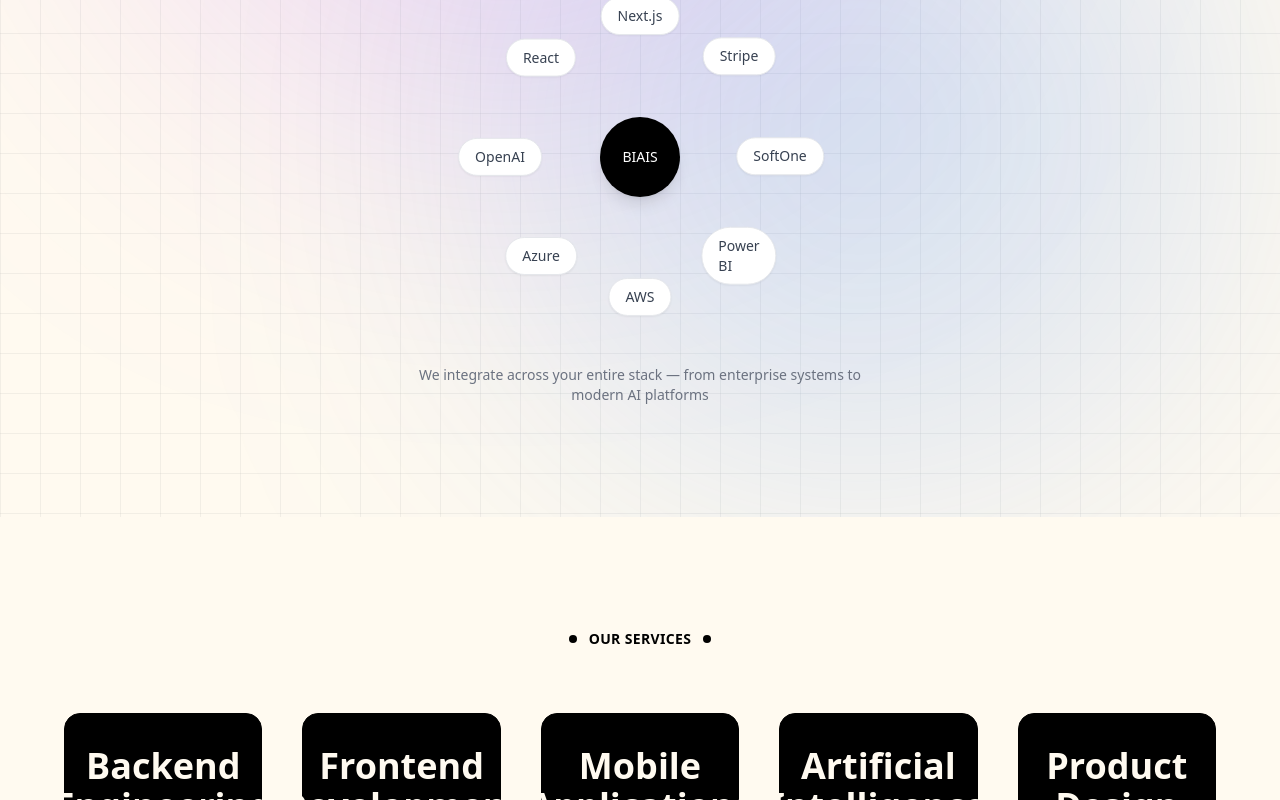
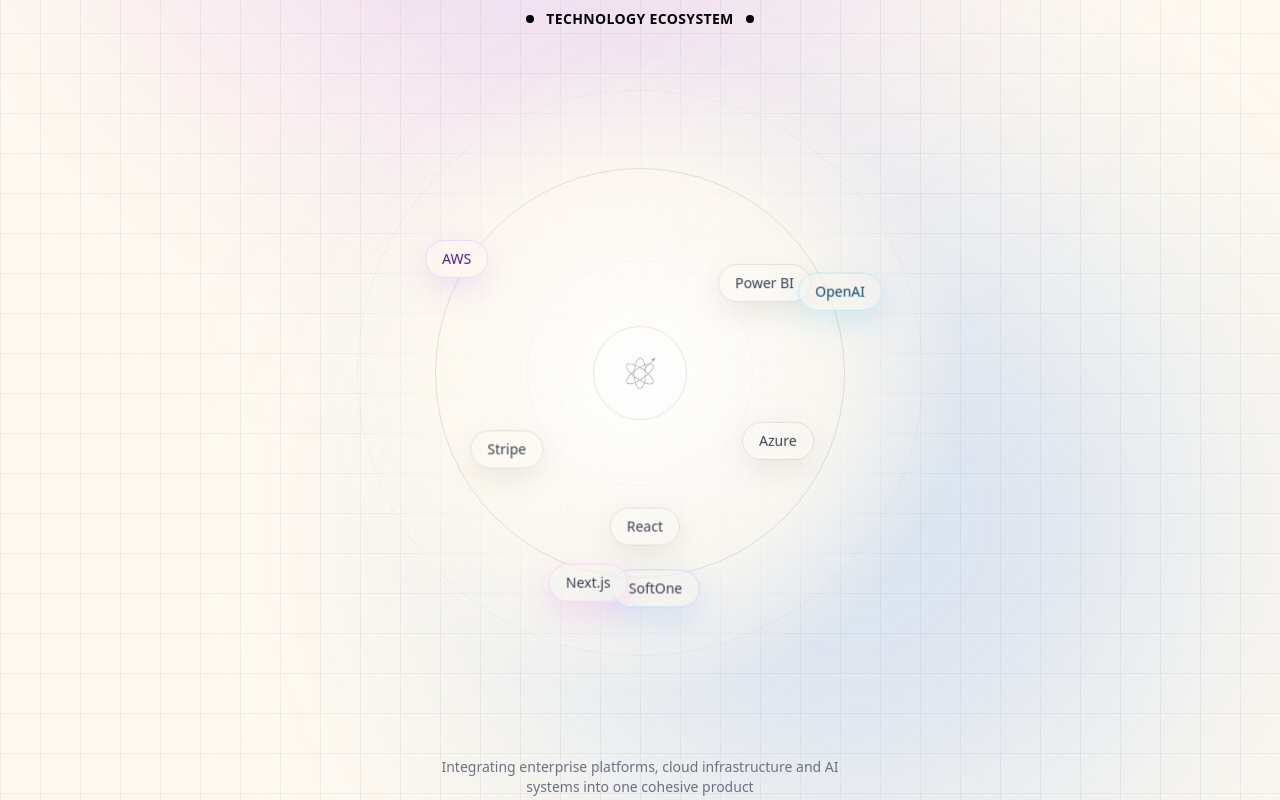
Before and after one commit to ileana2303/BIAIS-WEB, a Next.js app: page / in a window 1280 px wide. Shown: the part 820-1620 px from the top of the page. Built offline with nearby package versions, Linux system fonts and the light colour scheme.

Commit message:
builds techOrbit

```diff
--- a/app/globals.css
+++ b/app/globals.css
@@ -12,18 +12,76 @@
   }
 }
 
-@keyframes float {
+@keyframes techOrbit {
   0% {
-    transform: translate(-50%, -50%) translateY(0px);
+    transform: translate(-50%, -50%) rotate(var(--orbit-angle));
+  }
+
+  100% {
+    transform: translate(-50%, -50%) rotate(calc(var(--orbit-angle) + 1turn));
+  }
+}
+
+@keyframes techOrbitCounter {
+  0% {
+    transform: translateX(var(--orbit-radius)) rotate(var(--orbit-counter-angle));
+  }
+
+  100% {
+    transform: translateX(var(--orbit-radius)) rotate(calc(var(--orbit-counter-angle) - 1turn));
+  }
+}
+
+@keyframes techOrbitPulse {
+  0%,
+  100% {
+    opacity: 0.38;
+    transform: scale(0.96);
   }
 
   50% {
-    transform: translate(-50%, -50%) translateY(-10px);
+    opacity: 0.72;
+    transform: scale(1.02);
+  }
+}
+
+@keyframes techOrbitCorePulse {
+  from {
+    transform: scale(0.98);
   }
 
-  100% {
-    transform: translate(-50%, -50%) translateY(0px);
+  to {
+    transform: scale(1.03);
   }
+}
+
+.tech-orbit-node {
+  animation-delay: var(--orbit-delay);
+  animation-direction: var(--orbit-direction);
+  animation-duration: var(--orbit-duration);
+  animation-iteration-count: infinite;
+  animation-name: techOrbit;
+  animation-play-state: running;
+  animation-timing-function: linear;
+}
+
+.tech-orbit-node-label {
+  animation-delay: var(--orbit-delay);
+  animation-direction: var(--orbit-direction);
+  animation-duration: var(--orbit-duration);
+  animation-iteration-count: infinite;
+  animation-name: techOrbitCounter;
+  animation-play-state: running;
+  animation-timing-function: linear;
+  white-space: nowrap;
+}
+
+.tech-orbit-pulse {
+  animation: techOrbitPulse 5.5s ease-in-out infinite;
+}
+
+.tech-orbit-core {
+  animation: techOrbitCorePulse 3.2s ease-in-out infinite alternate;
 }
 
 .animate-scroll {
--- a/app/tech-orbit/page.tsx
+++ b/app/tech-orbit/page.tsx
@@ -1,6 +1,7 @@
 "use client";
 
-import { useEffect, useState } from "react";
+import Image from "next/image";
+import type { CSSProperties } from "react";
 
 const tech = [
     "SoftOne",
@@ -13,63 +14,87 @@
     "Stripe",
 ];
 
+const accentLabelClasses = [
+    "border-blue-200/80 bg-blue-500/12 text-blue-900 shadow-[0_12px_32px_rgba(59,130,246,0.16)]",
+    "",
+    "border-violet-200/80 bg-violet-500/12 text-violet-900 shadow-[0_12px_32px_rgba(168,85,247,0.16)]",
+    "",
+    "border-sky-200/80 bg-sky-500/12 text-sky-900 shadow-[0_12px_32px_rgba(14,165,233,0.16)]",
+    "",
+    "border-fuchsia-200/80 bg-fuchsia-500/12 text-fuchsia-900 shadow-[0_12px_32px_rgba(217,70,239,0.16)]",
+    "",
+];
+
 export default function TechOrbit() {
-    const [positions, setPositions] = useState([]);
+    return (
+        <section
+            id="techorbit"
+            className="flex flex-col items-center px-6 py-24 sm:py-28"
+        >
 
-    useEffect(() => {
-        const radius = 140;
-        const center = 160;
-
-        const newPositions = tech.map((_, i) => {
-            const angle = (i / tech.length) * 2 * Math.PI;
-
-            return {
-                x: center + radius * Math.cos(angle),
-                y: center + radius * Math.sin(angle),
-                delay: i * 0.2,
-            };
-        });
-
-        setPositions(newPositions);
-    }, []);
-
-    return (
-        <section id="techorbit" className="pt-6 pb-24 md:pt-8 md:pb-28">
-            <div className="flex flex-col items-center">
-                <h2 className="mb-12 flex items-center justify-center gap-3 text-center text-sm font-bold tracking-wide text-black">
+            <h2 className="mb-6 flex items-center justify-center gap-3 text-center text-sm font-bold tracking-wide text-black">
                 <span className="w-2 h-2 bg-black rounded-full" />
                 TECHNOLOGY ECOSYSTEM
                 <span className="w-2 h-2 bg-black rounded-full" />
             </h2>
 
-                <div className="relative h-[320px] w-[320px]">
+            {/* Orbit container */}
+            <div className="relative flex h-[min(92vw,40rem)] w-[min(92vw,40rem)] max-h-[40rem] max-w-[40rem] items-center justify-center">
+                <div className="pointer-events-none absolute inset-0 rounded-full bg-[radial-gradient(circle_at_center,rgba(255,255,255,0.96)_0%,rgba(255,250,240,0.82)_42%,rgba(255,250,240,0)_72%)]" />
+                <div className="tech-orbit-pulse absolute h-[36%] w-[36%] rounded-full border border-black/5" />
+                <div className="absolute h-[64%] w-[64%] rounded-full border border-black/10" />
+                <div className="tech-orbit-pulse absolute h-[90%] w-[90%] rounded-full border border-dashed border-black/10 [animation-delay:1.2s]" />
+
+                {/* Center core */}
                 <div className="absolute inset-0 flex items-center justify-center">
-                        <div className="flex h-20 w-20 items-center justify-center rounded-full bg-black text-sm font-medium text-white shadow-lg">
-                            BIAIS
+                    <div className="tech-orbit-core flex h-20 w-20 items-center justify-center rounded-full border border-black/10 sm:h-24 sm:w-24">
+                        <Image
+                            src="/logo.png"
+                            alt="BIAIS Logo"
+                            width={48}
+                            height={48}
+                            className="h-9 w-9 sm:h-11 sm:w-11"
+                        />
                     </div>
                 </div>
 
-                    {positions.map((pos, i) => (
+                {/* Nodes */}
+                {tech.map((label, i) => {
+                    const angle = (360 / tech.length) * i;
+                    const isOuterRing = i % 2 === 0;
+                    const radius = isOuterRing
+                        ? "clamp(9rem, 17vw, 13.5rem)"
+                        : "clamp(6.5rem, 12vw, 9.75rem)";
+                    const duration = isOuterRing ? "28s" : "36s";
+                    const direction = isOuterRing ? "normal" : "reverse";
+                    const delay = `${i * -1.4}s`;
+                    const orbitStyle = {
+                        "--orbit-angle": `${angle}deg`,
+                        "--orbit-radius": radius,
+                        "--orbit-duration": duration,
+                        "--orbit-direction": direction,
+                        "--orbit-delay": delay,
+                        "--orbit-counter-angle": `${-angle}deg`,
+                    } as CSSProperties;
+
+                    return (
                         <div
-                            key={i}
-                            className="absolute rounded-full border bg-white px-4 py-2 text-sm text-gray-700 shadow-sm transition hover:shadow-md"
-                            style={{
-                                left: pos.x,
-                                top: pos.y,
-                                transform: "translate(-50%, -50%)",
-                                animation: `float 6s ease-in-out infinite`,
-                                animationDelay: `${pos.delay}s`,
-                            }}
+                            key={label}
+                            className="tech-orbit-node absolute left-1/2 top-1/2"
+                            style={orbitStyle}
                         >
-                            {tech[i]}
+                            <div className={`tech-orbit-node-label rounded-full border border-black/10 bg-white/78 px-4 py-2 text-sm font-medium text-gray-700 shadow-[0_10px_30px_rgba(0,0,0,0.08)] backdrop-blur-md transition hover:-translate-y-0.5 hover:shadow-[0_16px_34px_rgba(0,0,0,0.12)] ${accentLabelClasses[i]}`}>
+                                {label}
                             </div>
-                    ))}
+                        </div>
+                    );
+                })}
             </div>
 
-                <p className="mt-12 max-w-md text-center text-sm text-gray-500">
-                    We integrate across your entire stack — from enterprise systems to modern AI platforms
+            {/* Subtext */}
+            <p className="mt-12 max-w-md text-center text-sm text-gray-500 sm:mt-16">
+                Integrating enterprise platforms, cloud infrastructure and AI systems into one cohesive product
             </p>
-            </div>
         </section>
     );
 }
```
Lines whose indentation alone changed are shown as unchanged.
